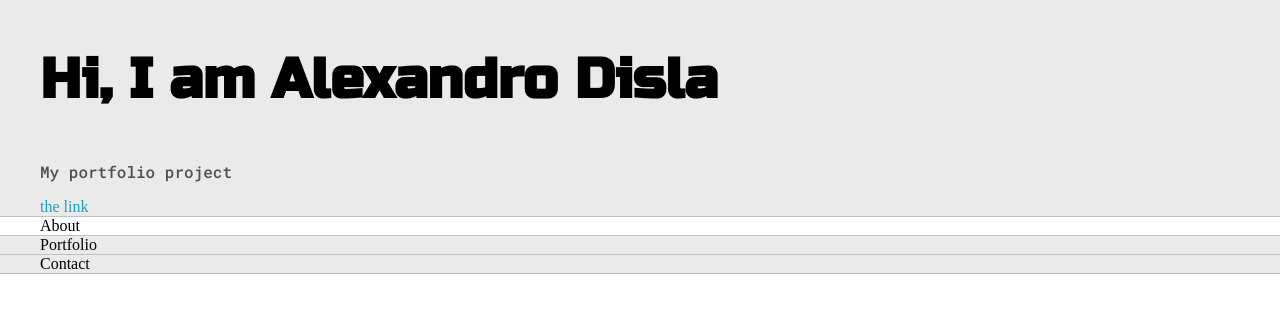
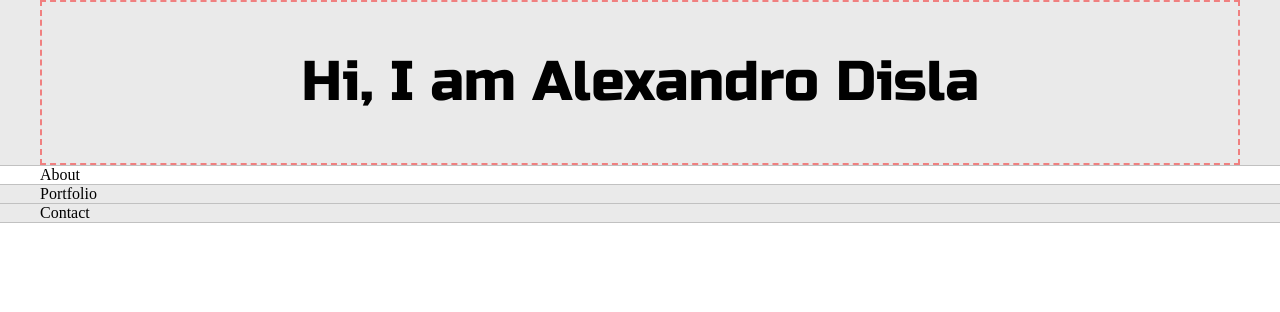
Before and after one commit to AD0791/myPortfolioApp, a plain HTML site: page index.html in a window 1280 px wide. Drawn offline with Linux system fonts and the light colour scheme.

Commit message:
grid on greeting section - center content

```diff
--- a/index.css
+++ b/index.css
@@ -27,6 +27,7 @@ strong {
     color: var(--mainText);
     font-family: 'Russo One',
         sans-serif;
+    font-weight: 500;
 }
 
 p,
@@ -105,3 +106,12 @@ ul {
         width: 95%;
     }
 }
+
+/* grid-area building */
+.gwrapper {
+    display: grid;
+    text-align: center;
+    align-content: center;
+    border: 2px dashed lightcoral;
+    min-height: 10em;
+}
--- a/index.html
+++ b/index.html
@@ -12,11 +12,11 @@
 <body>
     <section class="s1">
         <div class="main-container">
-            <h1>
-                Hi, I am Alexandro Disla
-            </h1>
-            <p>My portfolio project</p>
-            <a href="#">the link</a>
+            <div class="gwrapper">
+                <h1>
+                    Hi, I am Alexandro Disla
+                </h1>
+            </div>
         </div>
     </section>
 
```
